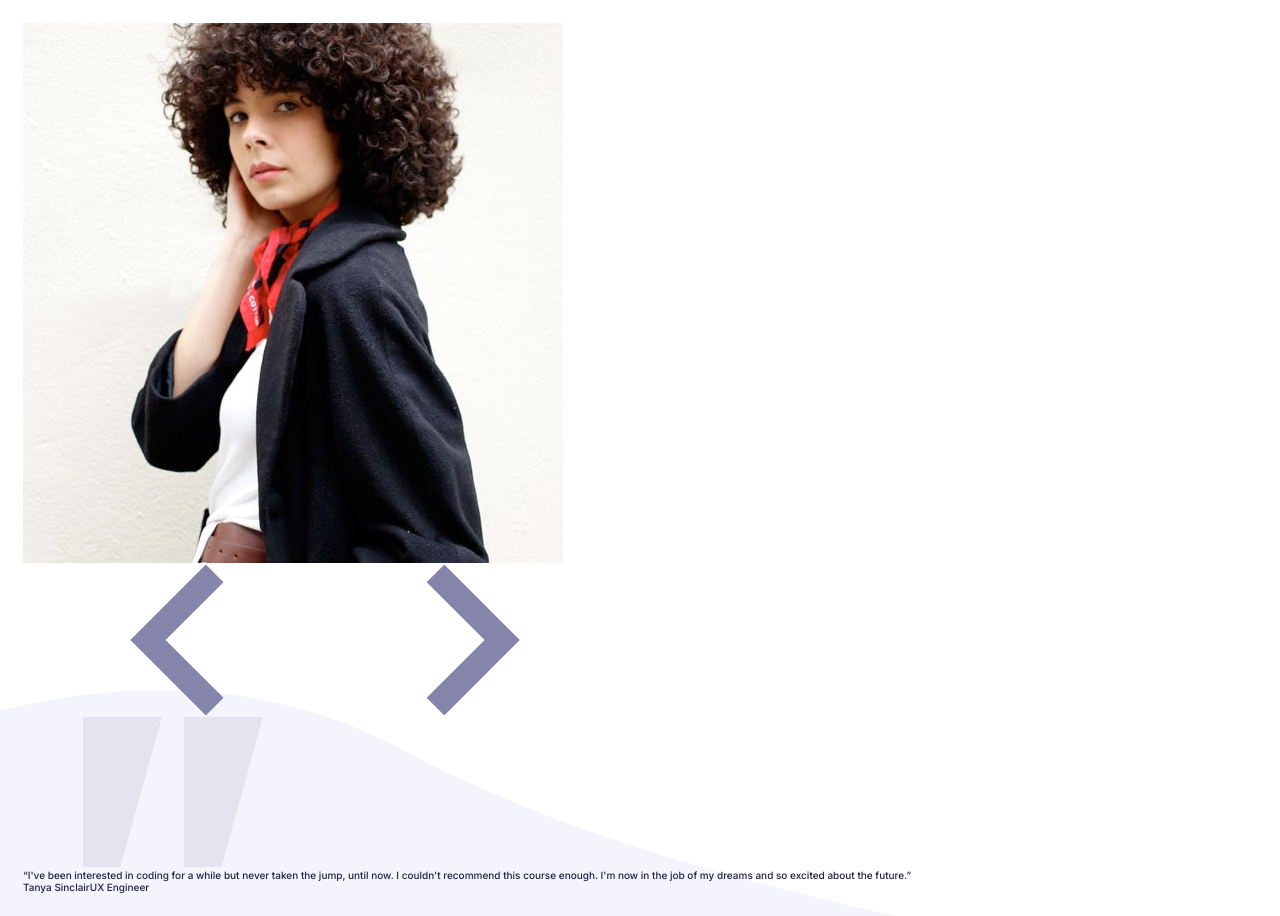
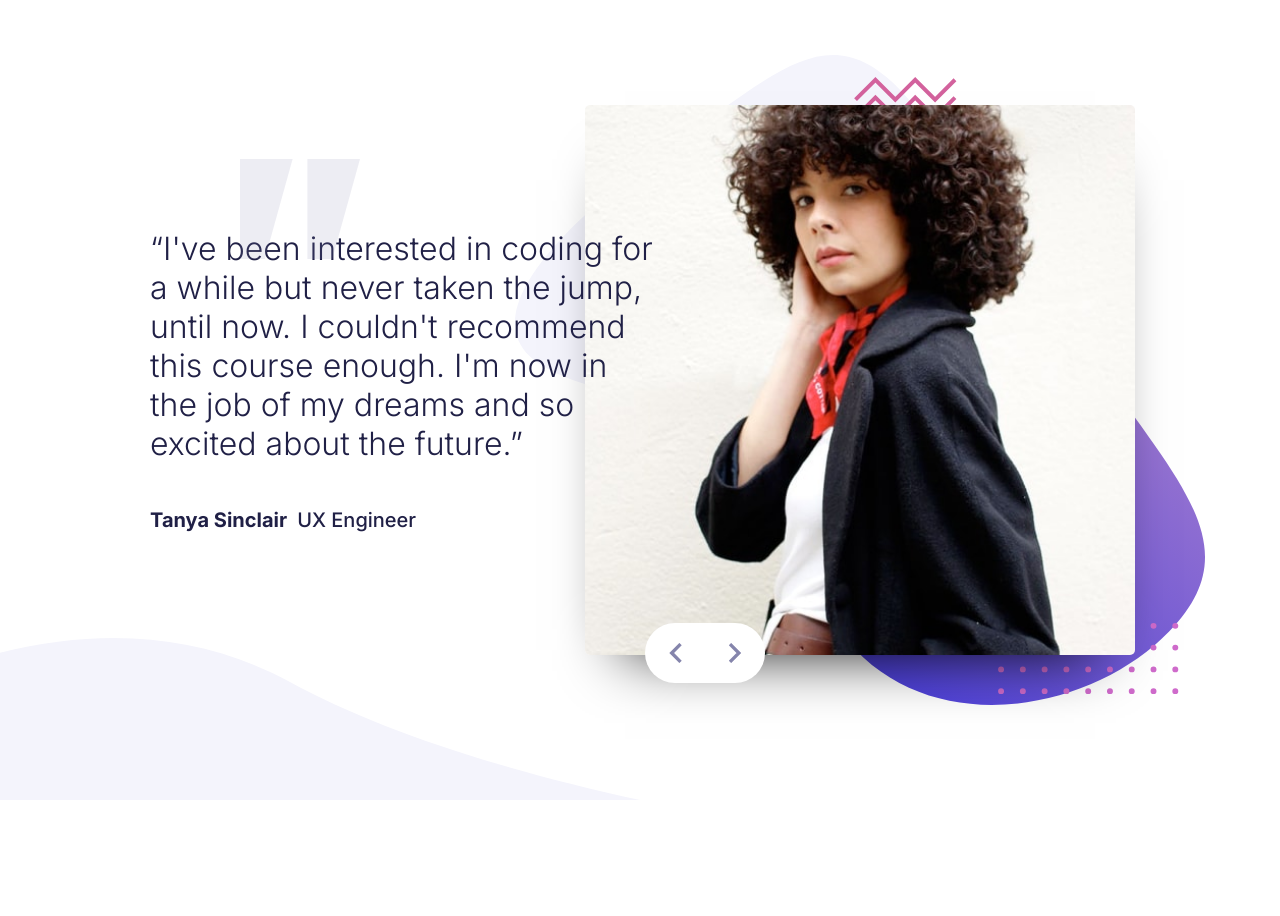
Before and after one commit to iPurplePink/gatsby-testimonials-slider-frontendmentor, a Gatsby site: page / in a window 1280 px wide. After the commit the page ends 800 px from the top, so only its background shows below. Built offline with nearby package versions, Linux system fonts and the light colour scheme; Gatsby itself is replaced by a stand-in of ours.

```diff
--- a/src/styles/_home.scss
+++ b/src/styles/_home.scss
@@ -1,14 +1,13 @@
 .home-container {
   margin: auto;
-  @include respond(desktop) {
-    max-width: 1440px;
-  }
+  position: relative;
 
   @include respond(mobile) {
     max-width: 375px;
     .photo-background {
       display: flex;
       align-items: center;
+      justify-content: center;
       height: 33rem;
       max-width: 33rem;
       background-repeat: no-repeat;
@@ -19,11 +18,10 @@
       text-align: center;
       margin: auto;
     }
+
     .photo {
       max-width: 25rem;
       border-radius: 0.5rem;
-      margin: auto;
-      position: relative;
       box-shadow: 0 2.5rem 6rem -4rem rgba(0, 0, 0, 1);
       -webkit-box-shadow: 0 2.5rem 6rem -4rem rgba(0, 0, 0, 1);
       -moz-box-shadow: 0 2.5rem 6rem -4rem rgba(0, 0, 0, 1);
@@ -96,4 +94,99 @@
 
     // end of mobile
   }
+
+  @include respond(desktop) {
+    max-width: 1440px;
+    .photo {
+      max-width: 55rem;
+      height: 55rem;
+      border-radius: 0.5rem;
+      box-shadow: 0 3.5rem 6rem -4rem black;
+      -webkit-box-shadow: 0 3.5rem 6rem -4rem black;
+      -moz-box-shadow: 0 3.5rem 6rem -4rem black;
+    }
+
+    .photo-background {
+      background-image: url("../images/pattern-bg.svg");
+      background-repeat: no-repeat;
+      background-size: contain;
+      background-position: center;
+      position: relative;
+      text-align: center;
+      max-width: 70rem;
+      height: 65rem;
+      display: flex;
+      align-items: center;
+      justify-content: center;
+      margin-left: auto;
+    }
+
+    .action-buttons-container {
+      position: absolute;
+      bottom: 2rem;
+      left: 13.5rem;
+      text-align: left;
+    }
+
+    .button-icon {
+      box-sizing: content-box;
+      width: 2rem;
+      height: 2rem;
+      padding: 2rem;
+      background-color: white;
+      cursor: pointer;
+    }
+
+    .button-icon.-next {
+      border-radius: 0 3rem 3rem 0;
+    }
+
+    .button-icon.-prev {
+      border-radius: 3rem 0 0 3rem;
+    }
+
+    .testimony-container {
+      position: absolute;
+      top: 0;
+      display: flex;
+      height: 100%;
+      align-items: center;
+      max-width: calc(100% - 55rem);
+    }
+
+    .testimony-details-container {
+      position: relative;
+    }
+
+    .quotes-icon-container {
+      position: absolute;
+      top: -7rem;
+    }
+
+    .quotes-icon {
+      height: 10rem;
+    }
+
+    .testimony {
+      font-size: 3.2rem;
+      font-weight: 300;
+      margin-bottom: 4.5rem;
+    }
+
+    .person-details-container {
+      display: inline-flex;
+      font-size: 2rem;
+    }
+
+    .full-name {
+      font-weight: 700;
+      margin-right: 1rem;
+    }
+
+    .occupation {
+      font-weight: 500;
+    }
+
+    // end of desktop
+  }
 }
--- a/src/styles/_layout.scss
+++ b/src/styles/_layout.scss
@@ -11,13 +11,23 @@
   }
 
   .main-container {
+    font-family: "Inter", sans-serif;
+    color: $dark-blue;
+
     background-image: url("../images/pattern-curve.svg");
-    font-family: "Inter", sans-serif;
-    padding: 2.3rem;
-    color: $dark-blue;
     background-repeat: no-repeat;
     background-position-y: bottom;
-    background-size: calc(100vw - 30%);
     min-height: 100vh;
+
+    @include respond(desktop) {
+      background-size: 50vw;
+      padding: 5.5rem 7rem 5.5rem 15rem;
+    }
+
+    @include respond(mobile) {
+      background-size: 70vw;
+
+      padding: 2.3rem;
+    }
   }
 }
```
